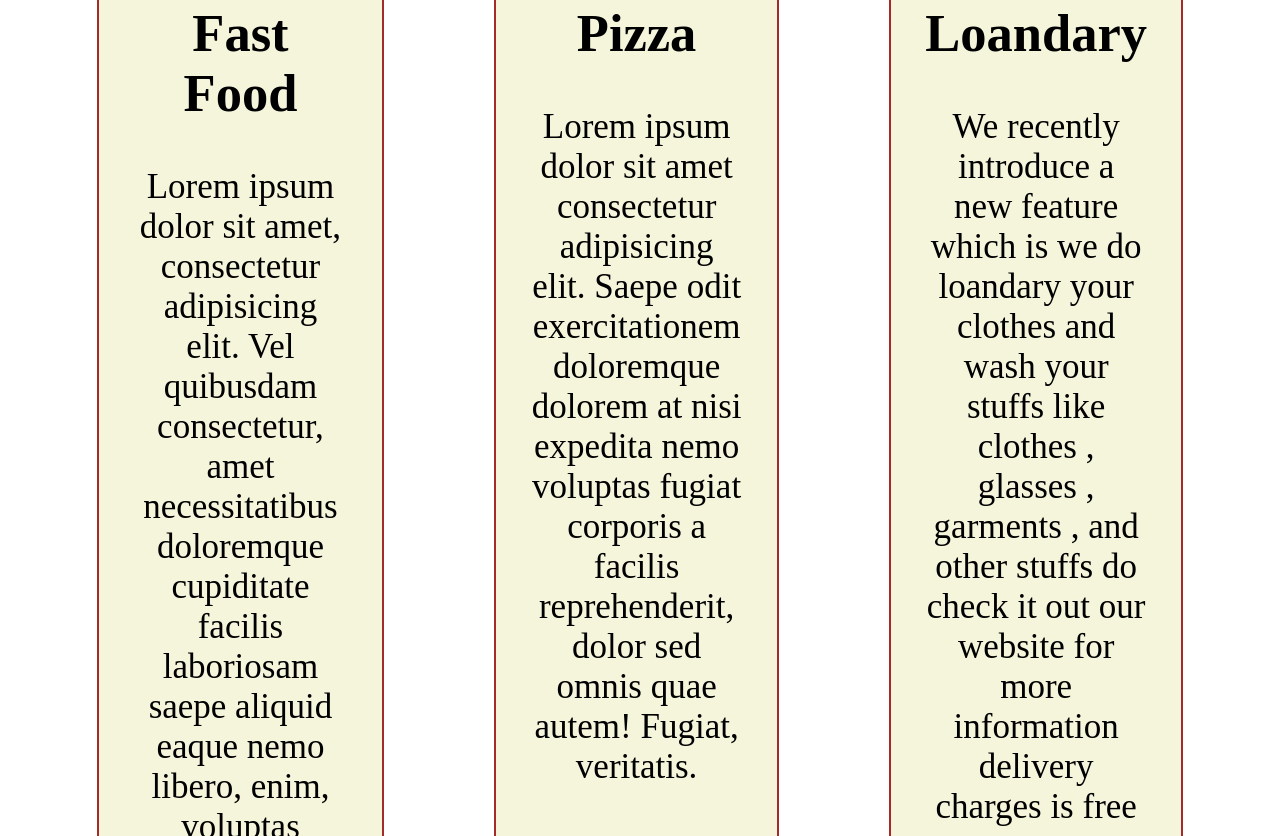
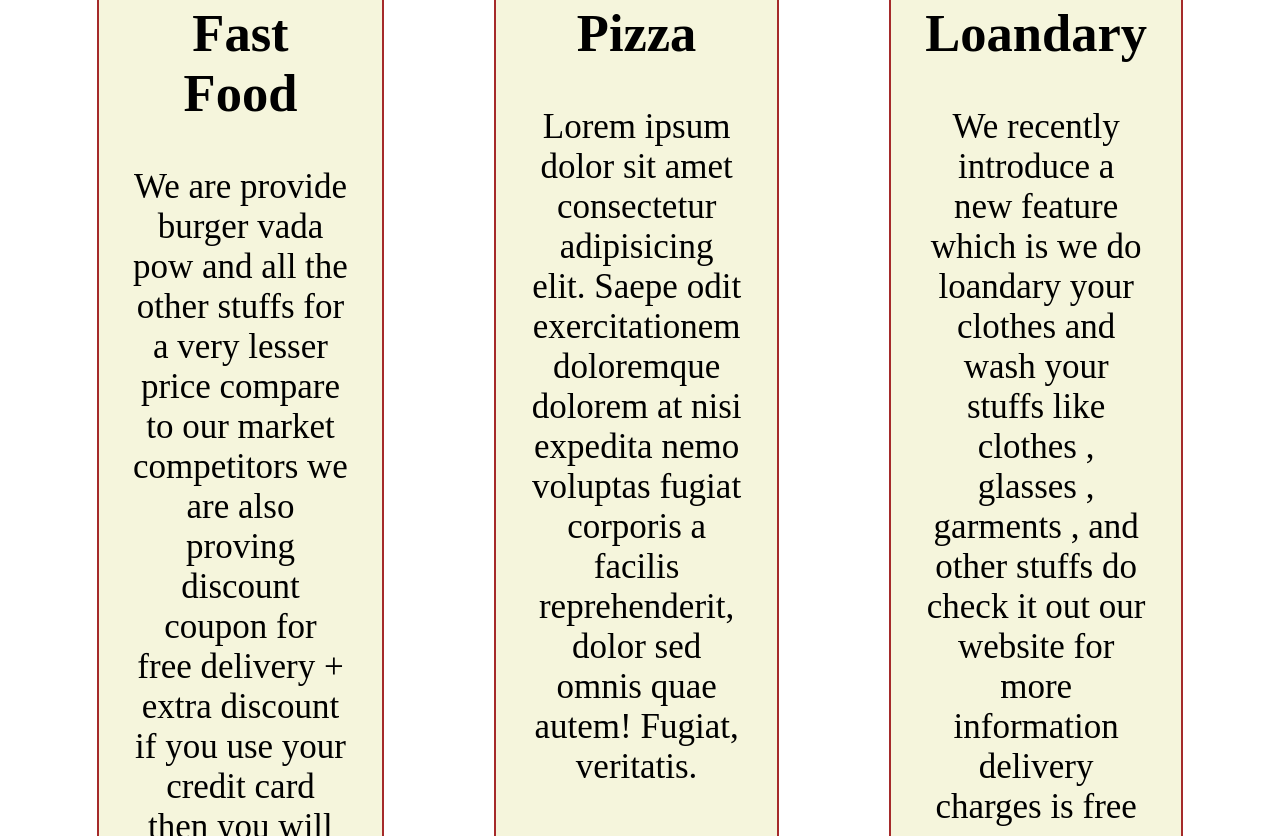
Before and after one commit to TheRitikDubey/Food_delivery_web, a plain HTML site: page index.html in a window 1280 px wide. Shown: the part 984-1820 px from the top of the page. Drawn offline with Linux system fonts and the light colour scheme.

Commit message:
Burger statement is changed  at middle flexbox

```diff
--- a/index.html
+++ b/index.html
@@ -33,7 +33,7 @@
         <div class="box">
             <img src="Images/hamburger-1238246.jpg" alt="fast food">
             <h2 class="h-secondary">Fast Food</h2>
-            <p>Lorem ipsum dolor sit amet, consectetur adipisicing elit. Vel quibusdam consectetur, amet necessitatibus doloremque cupiditate facilis laboriosam saepe aliquid eaque nemo libero, enim, voluptas facere. Totam omnis voluptates fugit ducimus?</p>
+            <p>We are provide burger vada pow and all the other stuffs for a very lesser price compare to our market competitors we are also proving discount coupon for free delivery + extra discount if you use your credit card then you will get a additon discout on some cards even sigle cusion related to burger is present here Please order we are wating for your order.. </p>
         </div>
         <div class="box">
             <img src="Images/pizza.jpg" alt="Pizza">
```
